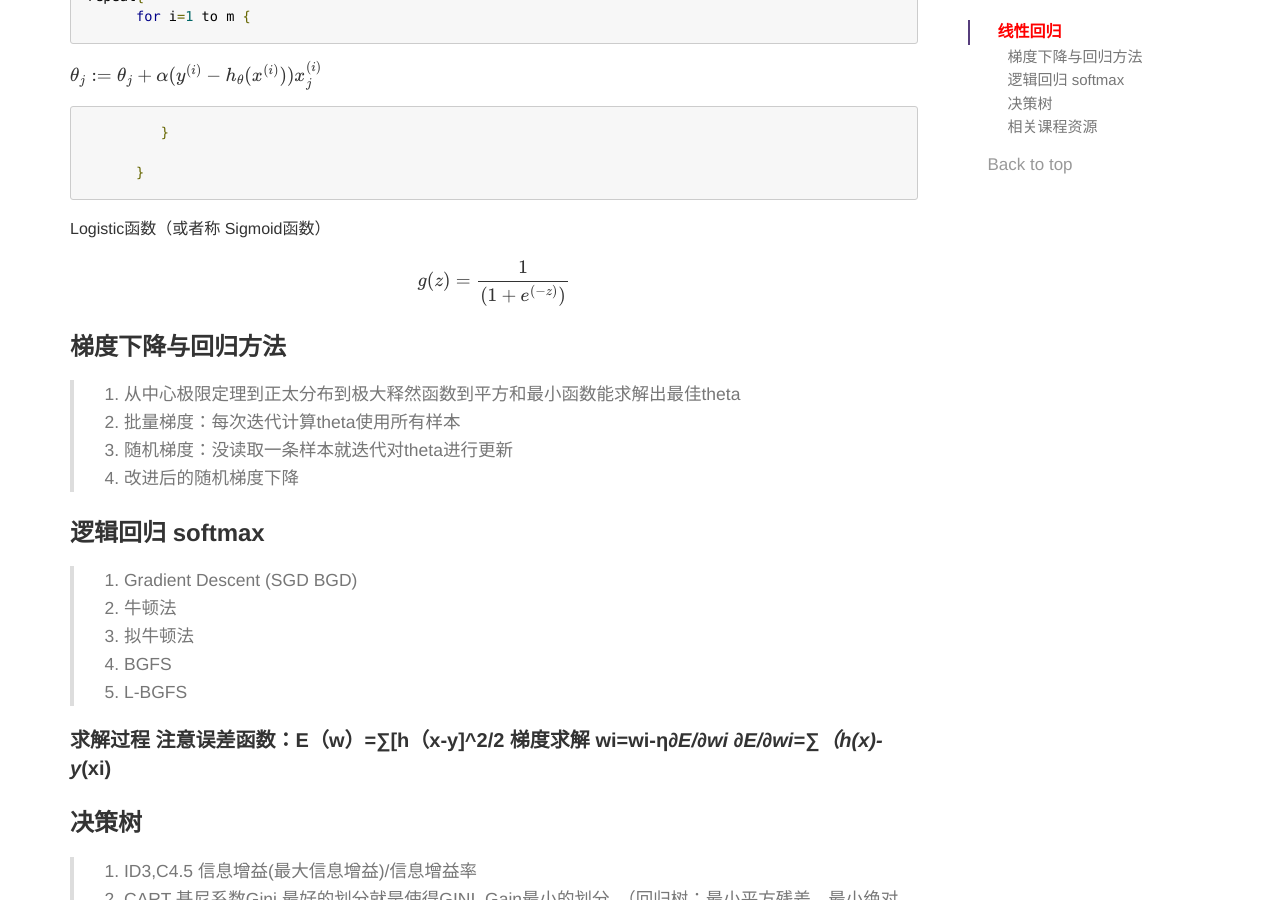
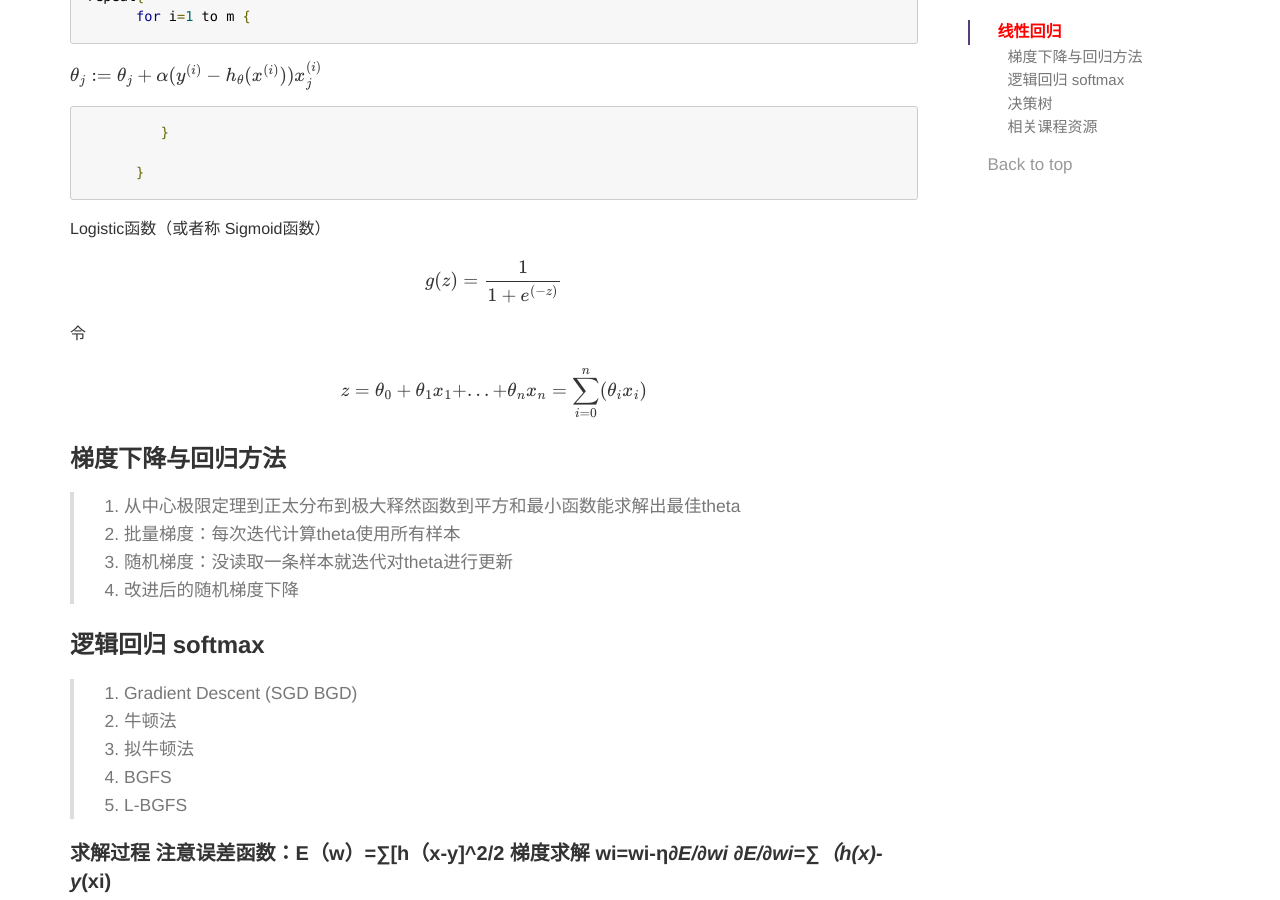
Before and after one commit to luyee/2pc.github.io, a Jekyll site: the page built from _posts/datascience/2015-06-13-ML.md, in a window 1280 px wide and 900 px high, scrolled down 1700 px. Built offline with Jekyll 4.4.1, drawn with Linux system fonts in a browser that asks for light colours; formulas are drawn with MathJax 3; comment, search, counter and statistics services are not loaded.

Commit message:
Update 2015-06-13-ML.md

```diff
--- a/_posts/datascience/2015-06-13-ML.md
+++ b/_posts/datascience/2015-06-13-ML.md
@@ -117,8 +117,15 @@ $$
 Logistic函数（或者称 Sigmoid函数）
 
 $$
-g(z)=\frac 1 {(1+e^{(-z)})}
+g(z)=\frac 1 {1+e^{(-z)}}
 $$
+
+令
+
+$$
+z=\theta_0 + \theta_1 x_1+...+\theta_n x_n=\sum_{i=0}^n (\theta_i x_i)
+$$
+
 
 
 ### 梯度下降与回归方法
```
